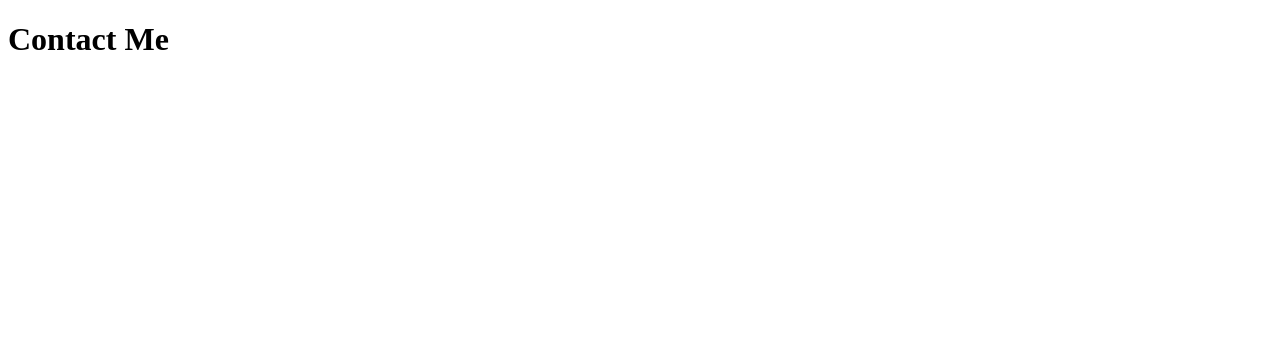
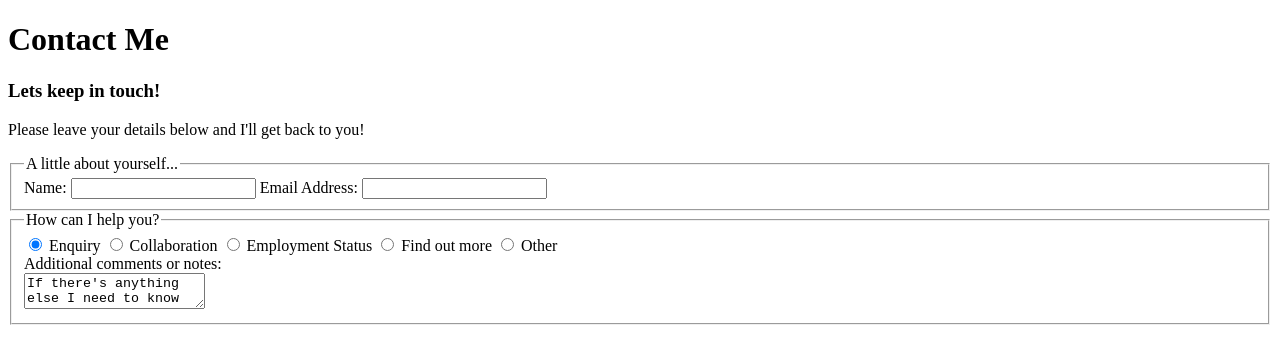
Before and after one commit to tsv-stacks/portfolio-one-mcodes, a plain HTML site: page pages/contact.html in a window 1280 px wide. Drawn offline with Linux system fonts and the light colour scheme.

Commit message:
added contact me forms

```diff
--- a/pages/contact.html
+++ b/pages/contact.html
@@ -8,5 +8,33 @@
 </head>
 <body>
     <h1>Contact Me</h1>
+
+    <h3>Lets keep in touch!</h2>
+
+    <p>Please leave your details below and I'll get back to you!</p>
+    <fieldset>
+        <legend>A little about yourself...</legend>
+
+        <label for="name">Name: </label>
+        <input id="name" type="text">
+
+        <label for="email">Email Address: </label>
+        <input id="email" type="email">
+    </fieldset>
+
+    <fieldset>
+        <legend>How can I help you?</legend>
+
+        <input type="radio" name="contact-reason" value="enquiry" checked="checked"> Enquiry
+        <input type="radio" name="contact-reason" value="collab"> Collaboration
+        <input type="radio" name="contact-reason" value="hire-me"> Employment Status
+        <input type="radio" name="contact-reason" value="more-info"> Find out more
+        <input type="radio" name="contact-reason" value="other"> Other
+
+        <br>
+
+        <label for="comments">Additional comments or notes: </label> <br>
+        <textarea id="comments" name="comment-text-box">If there's anything else I need to know please leave a comment here.</textarea>
+    </fieldset>
 </body>
 </html>
```
Also changed, not shown: pages/projects.html (+1 -1 lines).
